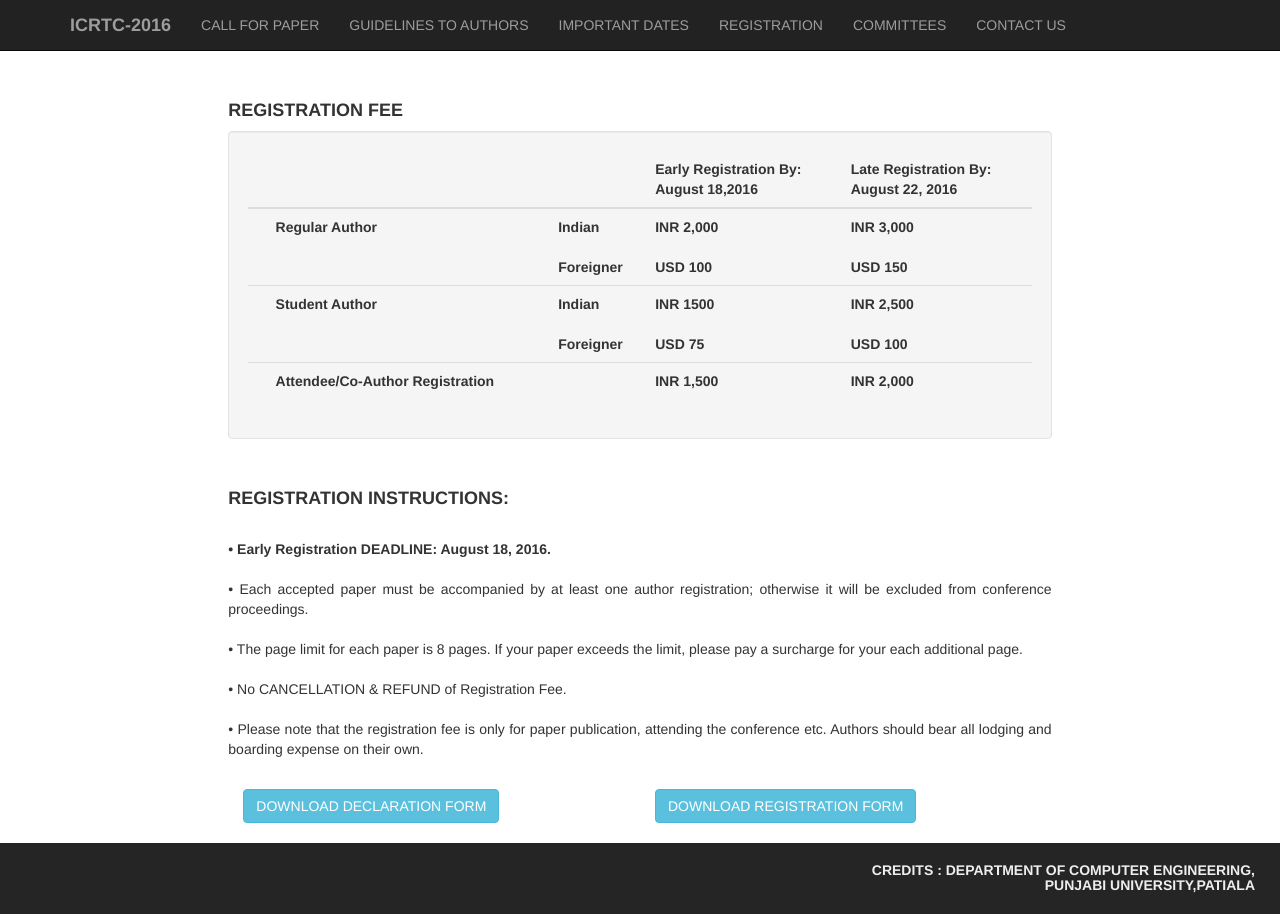
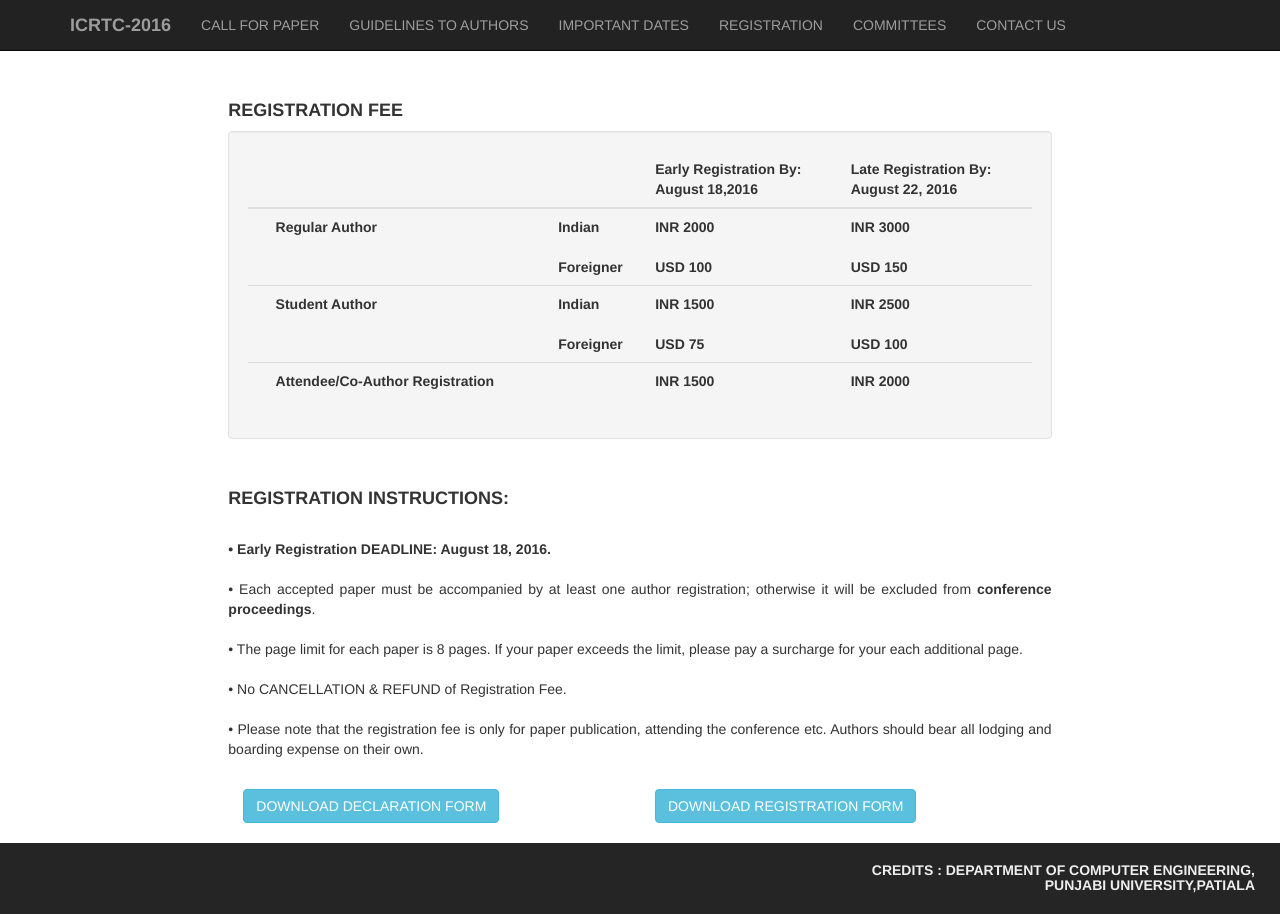
Before and after one commit to sarthak221995/ucoe, a Django app: page /icrtc/7/ in a window 1280 px wide. Shown: the part 345-1259 px from the top of the page. Run offline with Django 3.2, Linux system fonts and the light colour scheme; some libraries are stand-ins or nearby versions.

Commit message:
navdeep edit

```diff
--- a/highlights/templates/highlights/date.html
+++ b/highlights/templates/highlights/date.html
@@ -99,11 +99,10 @@ h2 { font-family: 'Metrophobic', Arial, serif; font-weight: 400; }</style>
 
                     <p><span class="glyphicon glyphicon-time" aria-hidden="true"></span>
                     <i><b>Submission of Full Paper</b>-August 5, 2016</i></p>
-
                    <p><span class="glyphicon glyphicon-time" aria-hidden="true"></span>
-                    <i><b>Acceptance of Paper</b>-August 15, 2016</i></p>
+                    <i><b>Acceptance Notification of Paper</b>-August 15, 2016</i></p>
                     <p><span class="glyphicon glyphicon-time" aria-hidden="true"></span>
-                    <i><b>Last date For Registration and camera ready paper</b>-August 18, 2016</i></p>
+                    <i><b> Last date For Registration and submission of camera ready paper</b>-August 18, 2016</i></p>
 
 <p><span class="glyphicon glyphicon-time" aria-hidden="true"></span>
                     <i><b>Conference Date</b>-August 30-31, 2016</i></p>
--- a/highlights/templates/highlights/icrtc.html
+++ b/highlights/templates/highlights/icrtc.html
@@ -39,7 +39,7 @@
                 <h3>1st
                     International Conference On <br><b>Recent Trends In Computing</h3><h2>ICRTC-2016</b></h2>
                  <img src="/media/images/index_01.gif"  alt="Punjabi University Patiala"  height="80">
-                  <h4><b>PUNJABI UNIVERSITY PATIALA</b></h4>
+                  <h4><b>DEPARTMENT OF COMPUTER ENGINEERING ,PUNJABI UNIVERSITY PATIALA</b></h4>
             </div>
         </div>
     </header>
@@ -147,10 +147,10 @@ All accepted and presented papers will be published online in a special issue of
                     <p align="justify"><span class="glyphicon glyphicon-time" aria-hidden="true"></span>
                     <i><b>Submission of Full Paper</b>-August 5, 2016</i></p>
 
-                    <p align="justify"><span class="glyphicon glyphicon-time" aria-hidden="true"></span> <i><b>Acceptance of Paper</b>-August 15, 2016</i></p>
+                    <p align="justify"><span class="glyphicon glyphicon-time" aria-hidden="true"></span> <i><b>Acceptance Notification of Paper</b>-August 15, 2016</i></p>
 
                    <p align="justify"><span class="glyphicon glyphicon-time" aria-hidden="true"></span>
-                    <i><b>Last date For Registration and camera ready paper</b>-August 18, 2016</i></p>
+                    <i><b>Last date For Registration and submission of camera ready paper</b>-August 18, 2016</i></p>
 
 <p align="justify"><span class="glyphicon glyphicon-time" aria-hidden="true"></span>
                     <i><b>Conference Date</b>-August 30-31, 2016</i></p>
--- a/highlights/templates/highlights/reg.html
+++ b/highlights/templates/highlights/reg.html
@@ -117,22 +117,22 @@ h2 { font-family: 'Metrophobic', Arial, serif; font-weight: 400; }</style>
       <th scope="row"></th>
       <td><b>Regular Author</b></td>
       <td><b>Indian<br><br>Foreigner</b></td>
-      <td><b>INR 2,000<br><br>USD 100</b></td>
-      <td><b>INR 3,000<br><br>USD 150</b></td>
+      <td><b>INR 2000<br><br>USD 100</b></td>
+      <td><b>INR 3000<br><br>USD 150</b></td>
     </tr>
     <tr>
       <th scope="row"></th>
       <td><b>Student Author</b></td>
       <td><b>Indian<br><br>Foreigner</b></td>
       <td><b>INR 1500<br><br>USD 75</td>
-      <td><b>INR 2,500<br><br>USD 100</b></td>
+      <td><b>INR 2500<br><br>USD 100</b></td>
     </tr>
     <tr>
       <th scope="row"></th>
       <td><b>Attendee/Co-Author Registration</b></td>
       <td></td>
-      <td><b>INR 1,500</b></td>
-      <td><b>INR 2,000<b></td>
+      <td><b>INR 1500</b></td>
+      <td><b>INR 2000<b></td>
     </tr>
     </tr>
 
@@ -148,7 +148,7 @@ h2 { font-family: 'Metrophobic', Arial, serif; font-weight: 400; }</style>
                 <h4><b>REGISTRATION INSTRUCTIONS: </b></h4><br>
                 <p align="justify"><b> • Early Registration DEADLINE: August 18, 2016. </b><br><br>
 
-• Each accepted paper must be accompanied by at least one author registration; otherwise it will be excluded from conference proceedings.
+• Each accepted paper must be accompanied by at least one author registration; otherwise it will be excluded from<b> conference proceedings</b>.
 <br><br>
 • The page limit for each paper is 8 pages. If your paper exceeds the limit, please pay a surcharge for your each additional page.
 <br><br>
```
